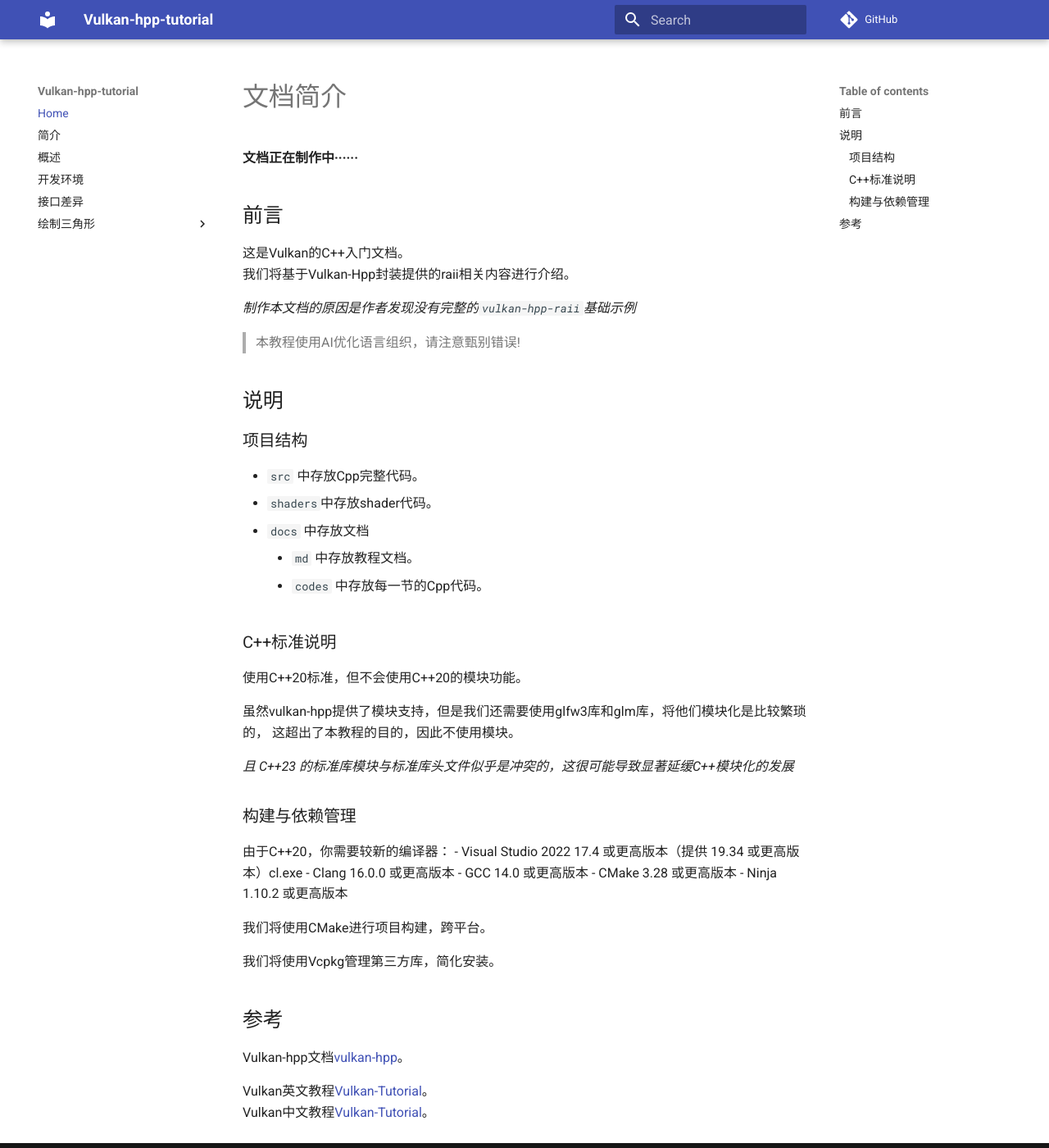
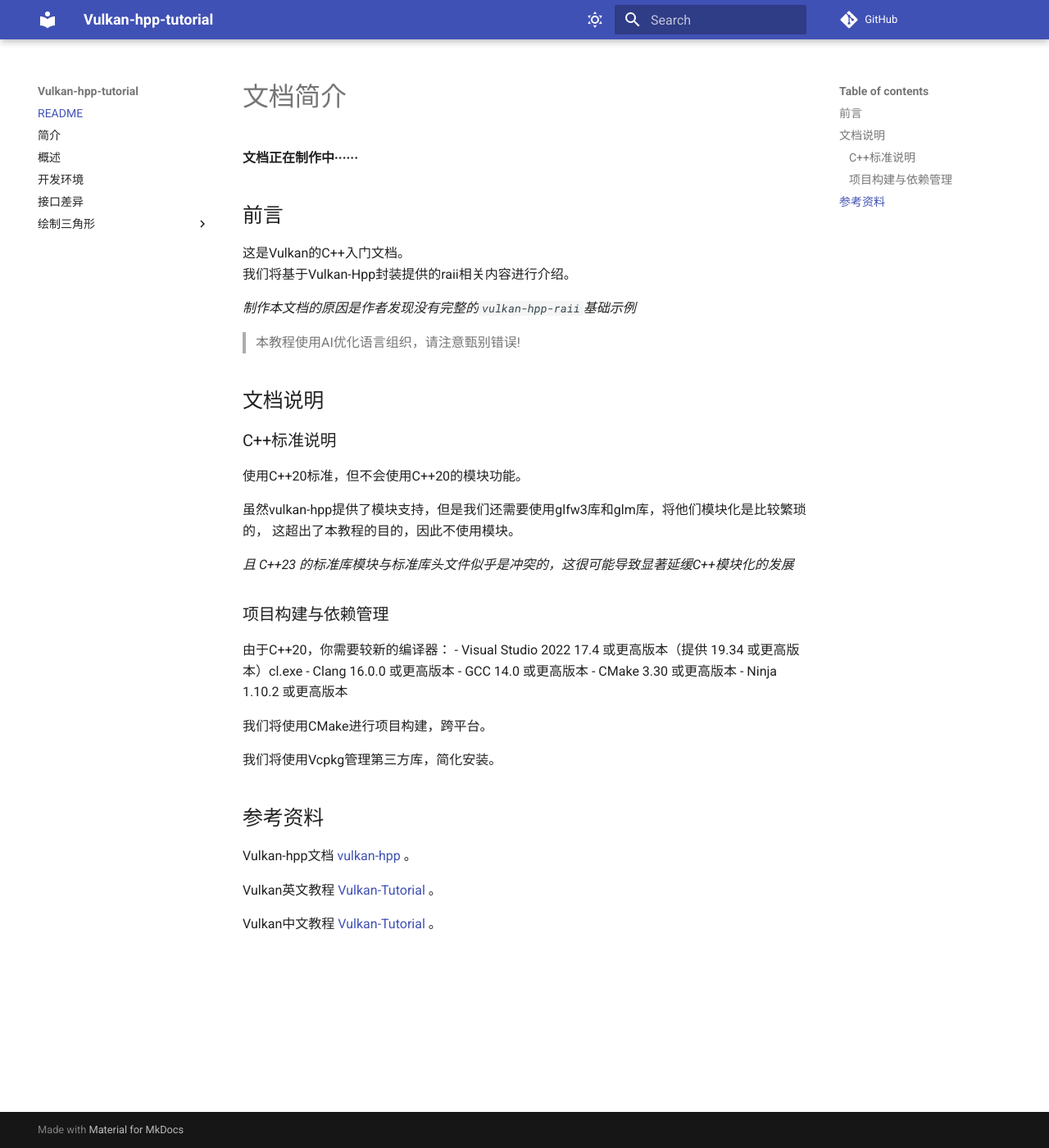
Before and after one commit to Mysvac/vulkan-hpp-tutorial, an MkDocs documentation site: the page built from docs/index.md, in a window 1280 px wide and 1400 px high. Shown: the whole window at 82% size. Built offline with MkDocs 1.6.1 and Material for MkDocs 9.7.7, drawn with Linux system fonts in a browser that asks for light colours; comment, search, counter and statistics services are not loaded.

```diff
--- a/docs/index.md
+++ b/docs/index.md
@@ -10,14 +10,7 @@
 
 > 本教程使用AI优化语言组织，请注意甄别错误!
 
-## 说明
-
-### 项目结构
-- `src` 中存放Cpp完整代码。
-- `shaders`中存放shader代码。
-- `docs` 中存放文档
-    - `md` 中存放教程文档。
-    - `codes` 中存放每一节的Cpp代码。
+## 文档说明
 
 ### C++标准说明
 使用C++20标准，但不会使用C++20的模块功能。
@@ -27,21 +20,22 @@
 
 *且 C++23 的标准库模块与标准库头文件似乎是冲突的，这很可能导致显著延缓C++模块化的发展*
 
-### 构建与依赖管理
+### 项目构建与依赖管理
 由于C++20，你需要较新的编译器：
 - Visual Studio 2022 17.4 或更高版本（提供 19.34 或更高版本）cl.exe
 - Clang 16.0.0 或更高版本
 - GCC 14.0 或更高版本
-- CMake 3.28 或更高版本
+- CMake 3.30 或更高版本
 - Ninja 1.10.2 或更高版本
 
 我们将使用CMake进行项目构建，跨平台。
 
 我们将使用Vcpkg管理第三方库，简化安装。
 
-## 参考
+## 参考资料
 
-Vulkan-hpp文档[vulkan-hpp](https://github.com/KhronosGroup/Vulkan-Hpp)。
+Vulkan-hpp文档 [vulkan-hpp](https://github.com/KhronosGroup/Vulkan-Hpp) 。
 
-Vulkan英文教程[Vulkan-Tutorial](https://github.com/Overv/VulkanTutorial)。
-Vulkan中文教程[Vulkan-Tutorial](https://tutorial.vulkan.net.cn/Introduction)。
+Vulkan英文教程 [Vulkan-Tutorial](https://github.com/Overv/VulkanTutorial) 。
+
+Vulkan中文教程 [Vulkan-Tutorial](https://tutorial.vulkan.net.cn/Introduction) 。
--- a/mkdocs.yml
+++ b/mkdocs.yml
@@ -1,8 +1,18 @@
 site_name: Vulkan-hpp-tutorial
+site_url: https://Mysvac.github.io/vulkan-hpp-tutorial/
 repo_url: https://github.com/Mysvac/vulkan-hpp-tutorial
 
 theme:
   name: material
+  palette:  # 启用深浅模式切换
+    - scheme: default  # 浅色模式
+      toggle:
+        icon: material/weather-sunny  # 太阳图标
+        name: 切换到深色模式
+    - scheme: slate  # 深色模式（内置）
+      toggle:
+        icon: material/weather-night  # 月亮图标
+        name: 切换到浅色模式
   features:
     - content.code.annotate
     - content.code.copy
@@ -16,7 +26,7 @@ markdown_extensions:
 
 
 nav:
-  - Home: index.md
+  - README: index.md
   - 简介: md/0000_intro.md
   - 概述: md/0001_overview.md
   - 开发环境: md/0002_env.md
```
Also changed, not shown: README.md (+12 -21 lines), docs/md/0001_overview.md (+11 -2 lines), 2 other files.
